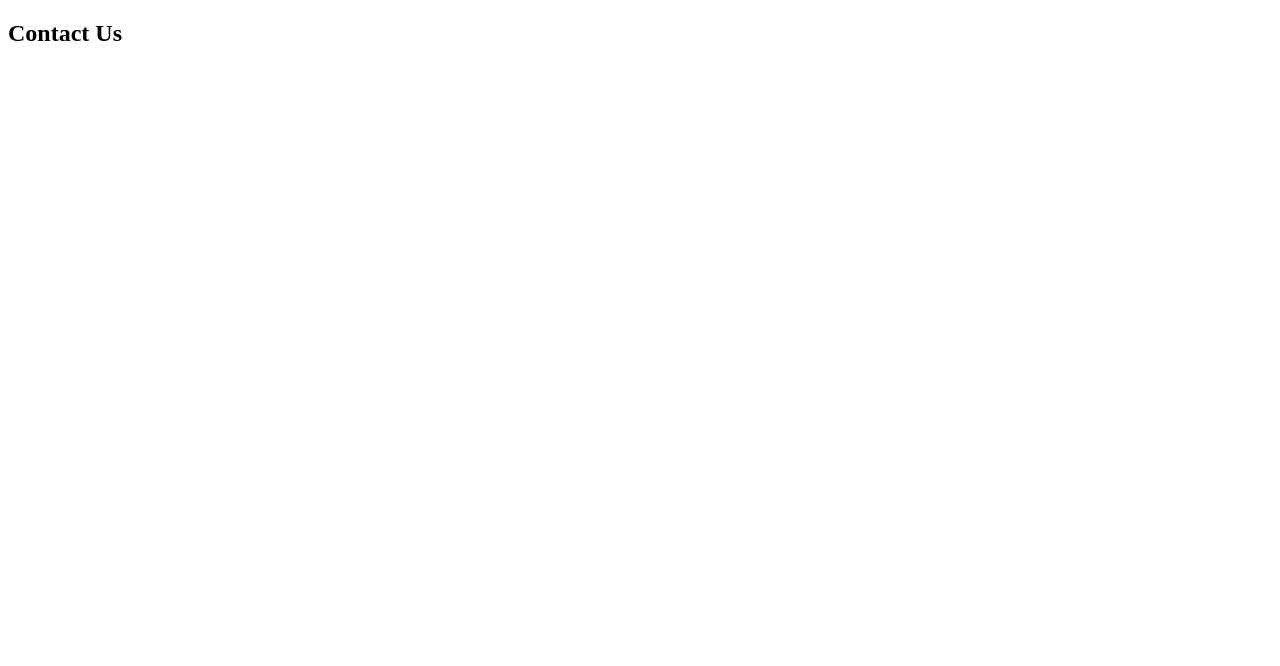
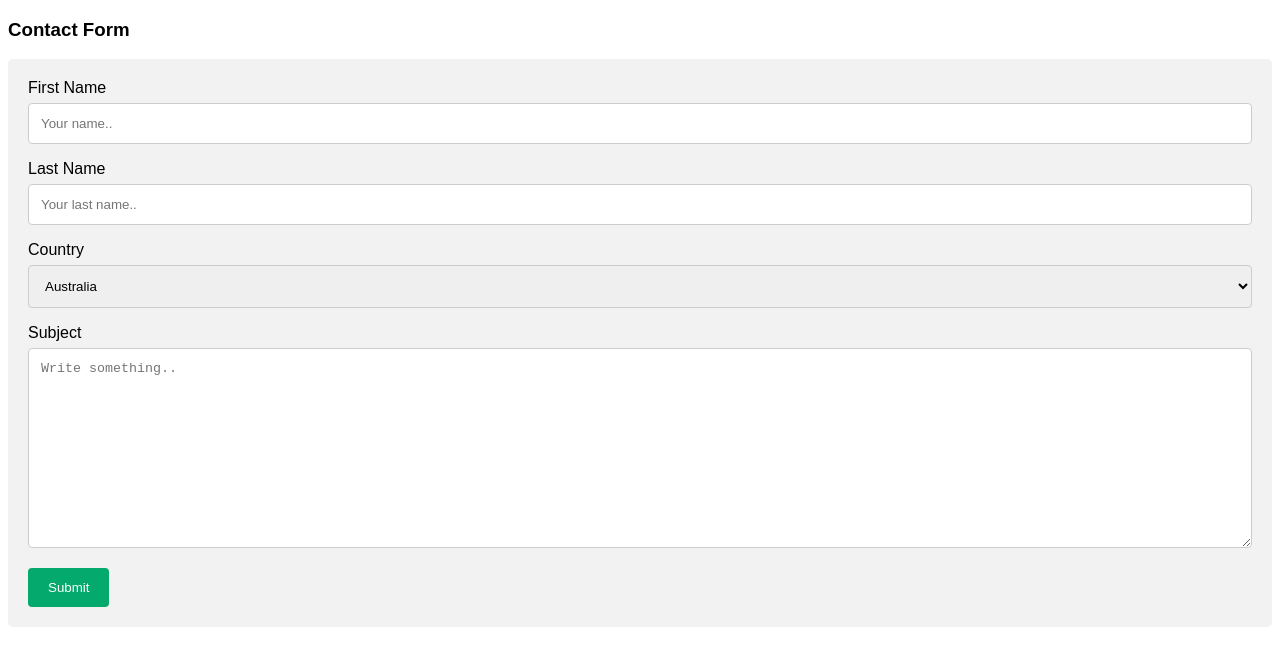
Before and after one commit to madhuri1791/cfg_Workshop, a plain HTML site: page contact.html in a window 1280 px wide. Drawn offline with Linux system fonts and the light colour scheme.

Commit message:
Changes in Contact us page

```diff
--- a/contact.html
+++ b/contact.html
@@ -1,10 +1,67 @@
 <!DOCTYPE html>
 <html>
 <head>
-<title>Madhuri</title>
+<meta name="viewport" content="width=device-width, initial-scale=1">
+<style>
+body {font-family: Arial, Helvetica, sans-serif;}
+* {box-sizing: border-box;}
+
+input[type=text], select, textarea {
+  width: 100%;
+  padding: 12px;
+  border: 1px solid #ccc;
+  border-radius: 4px;
+  box-sizing: border-box;
+  margin-top: 6px;
+  margin-bottom: 16px;
+  resize: vertical;
+}
+
+input[type=submit] {
+  background-color: #04AA6D;
+  color: white;
+  padding: 12px 20px;
+  border: none;
+  border-radius: 4px;
+  cursor: pointer;
+}
+
+input[type=submit]:hover {
+  background-color: #45a049;
+}
+
+.container {
+  border-radius: 5px;
+  background-color: #f2f2f2;
+  padding: 20px;
+}
+</style>
 </head>
 <body>
 
-<h2>Contact Us</h2>
+<h3>Contact Form</h3>
+
+<div class="container">
+  <form action="/action_page.php">
+    <label for="fname">First Name</label>
+    <input type="text" id="fname" name="firstname" placeholder="Your name..">
+
+    <label for="lname">Last Name</label>
+    <input type="text" id="lname" name="lastname" placeholder="Your last name..">
+
+    <label for="country">Country</label>
+    <select id="country" name="country">
+      <option value="australia">Australia</option>
+      <option value="canada">Canada</option>
+      <option value="usa">USA</option>
+    </select>
+
+    <label for="subject">Subject</label>
+    <textarea id="subject" name="subject" placeholder="Write something.." style="height:200px"></textarea>
+
+    <input type="submit" value="Submit">
+  </form>
+</div>
+
 </body>
 </html>
```
Also changed, not shown: 1 other file.
